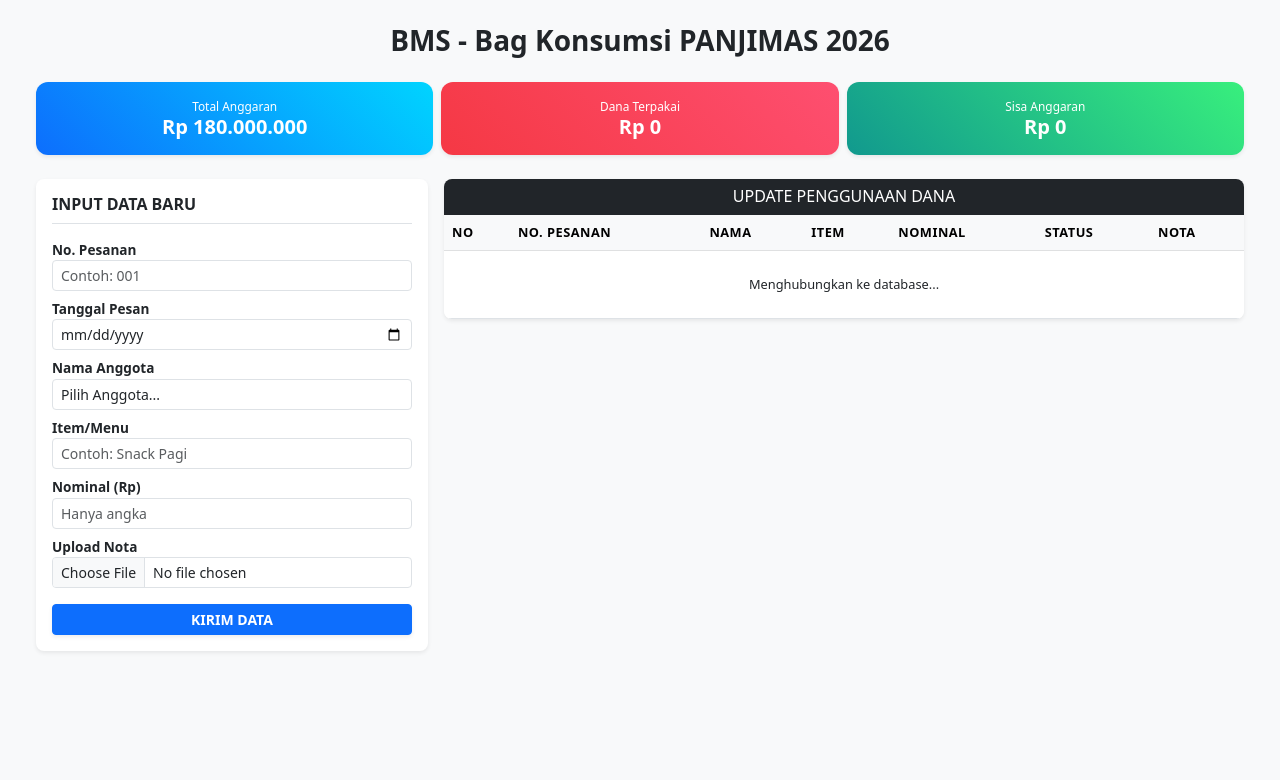
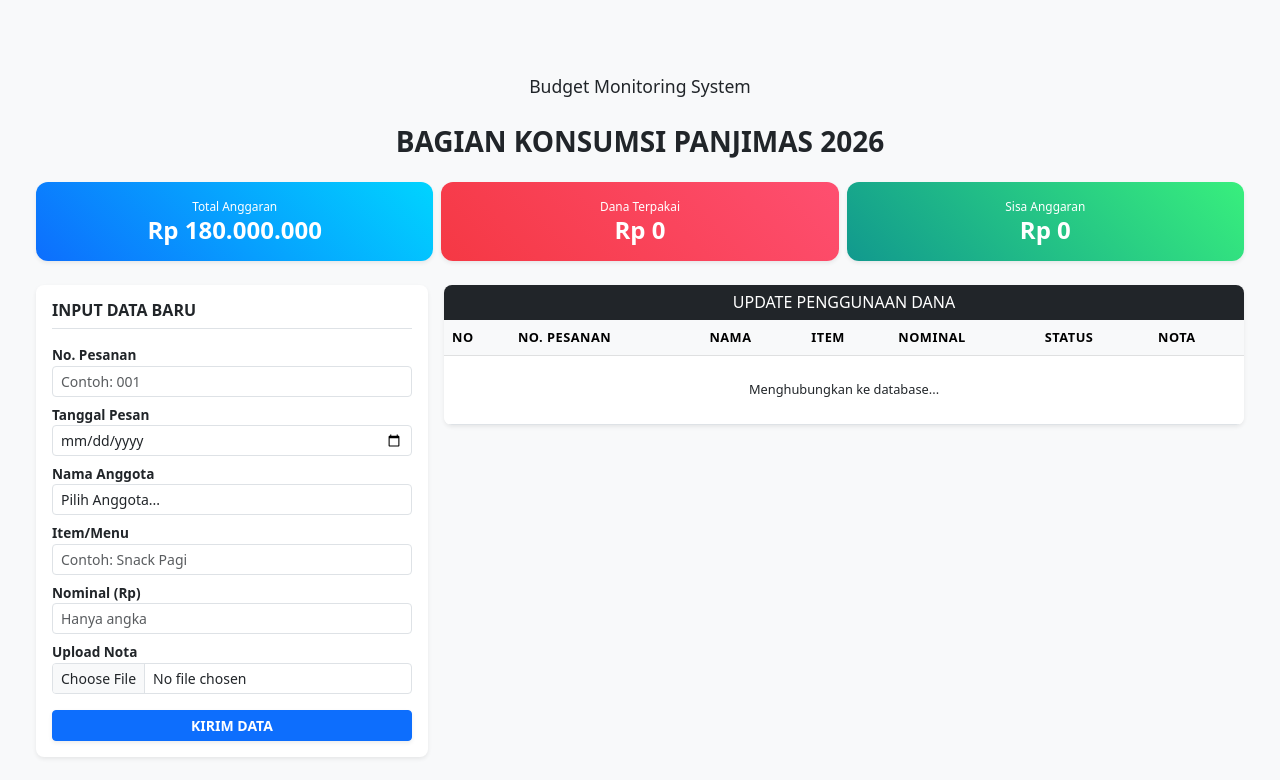
Before and after one commit to mubinafatahna-art/PANJIMAS-Bag.Konsumsi-2026, a plain HTML site: page index.html in a window 1280 px wide. Drawn offline with nearby package versions, Linux system fonts and the light colour scheme; no server answers.

Commit message:
Update index.html

```diff
--- a/index.html
+++ b/index.html
@@ -27,24 +27,30 @@
 <body class="p-2 p-md-4">
 
 <div class="container-fluid">
-    <h3 class="text-center fw-bold mb-4">BMS - Bag Konsumsi PANJIMAS 2026</h3>
+    <h2 class="text-center fw-bold mb-4">
+        <br>
+            <span style="font-size: 1.1rem; font-weight: normal;">Budget Monitoring System</span>
+    </h2>
+    <h3 class="text-center fw-bold mb-4">BAGIAN KONSUMSI PANJIMAS 2026</h3>
     <div class="row g-2 mb-4">
     <div class="col-12 col-md-4">
-            <div class="card card-stat bg-gradient-blue p-2 p-md-3 shadow-sm text-center">
+        <div class="card card-stat bg-gradient-blue p-3 shadow-sm text-center">
             <small>Total Anggaran</small>
-                <h5 id="at" class="fw-bold mb-0">Rp 180.000.000</h5>
+            <h4 id="at" class="fw-bold mb-0">Rp 180.000.000</h4>
         </div>
     </div>
-        <div class="col-4">
-            <div class="card card-stat bg-gradient-red p-2 p-md-3 shadow-sm text-center">
+
+    <div class="col-12 col-md-4">
+        <div class="card card-stat bg-gradient-red p-3 shadow-sm text-center">
             <small>Dana Terpakai</small>
-                <h5 id="dt" class="fw-bold mb-0">Rp 0</h5>
+            <h4 id="dt" class="fw-bold mb-0">Rp 0</h4>
         </div>
     </div>
-        <div class="col-4">
-            <div class="card card-stat bg-gradient-green p-2 p-md-3 shadow-sm text-center">
+
+    <div class="col-12 col-md-4">
+        <div class="card card-stat bg-gradient-green p-3 shadow-sm text-center">
             <small>Sisa Anggaran</small>
-                <h5 id="sa" class="fw-bold mb-0">Rp 0</h5>
+            <h4 id="sa" class="fw-bold mb-0">Rp 0</h4>
         </div>
     </div>
 </div>
```
Lines whose indentation alone changed are shown as unchanged.
